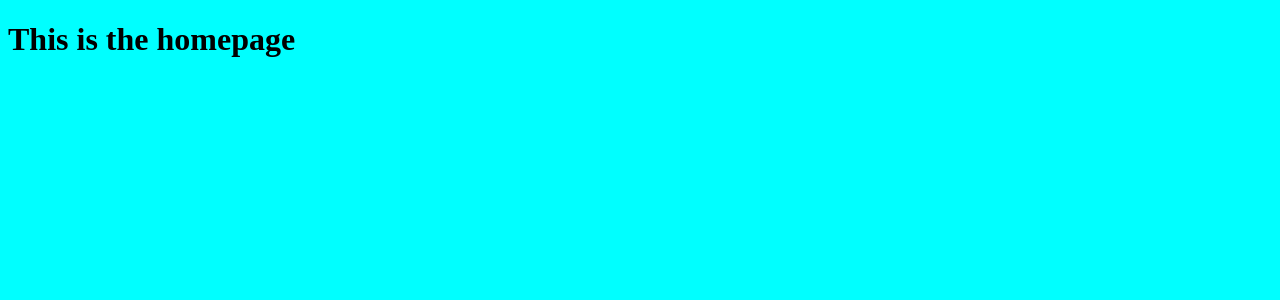
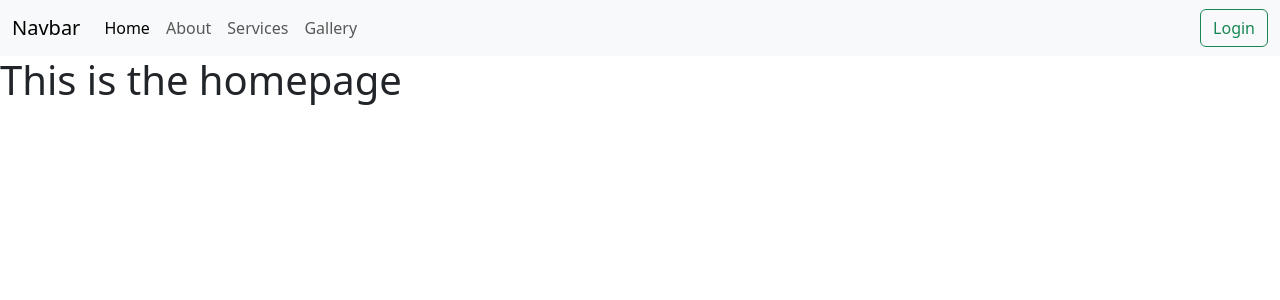
Before and after one commit to markh55/Dog-walker-Booking-PP3, a Django app: page / in a window 1280 px wide. Shown: the top 300 px of the page. Run offline with Django 4.2, Linux system fonts and the light colour scheme.

Commit message:
Added navbar to home.html

```diff
--- a/dogwalkerbooking/templates/home.html
+++ b/dogwalkerbooking/templates/home.html
@@ -6,9 +6,34 @@
   <meta charset="UTF-8" />
   <title>Home</title>
   <link rel="stylesheet" href="{% static 'css/styles.css' %}">
+  <link href="https://cdn.jsdelivr.net/npm/bootstrap@5.3.3/dist/css/bootstrap.min.css" rel="stylesheet">
 </head>
 
 <body>
+<div class="centered-navbar">
+    <nav class="navbar navbar-expand-lg bg-body-tertiary">
+        <div class="container-fluid">
+            <a class="navbar-brand" href="#">Navbar</a>
+            <button class="navbar-toggler" type="button" data-bs-toggle="collapse"
+                data-bs-target="#navbarSupportedContent" aria-controls="navbarSupportedContent"
+                aria-expanded="false" aria-label="Toggle navigation">
+                <span class="navbar-toggler-icon"></span>
+            </button>
+            <div class="collapse navbar-collapse" id="navbarSupportedContent">
+                <ul class="navbar-nav me-auto mb-2 mb-lg-0">
+                    <li class="nav-item"><a class="nav-link active" href="#">Home</a></li>
+                    <li class="nav-item"><a class="nav-link" href="#">About</a></li>
+                    <li class="nav-item"><a class="nav-link" href="#">Services</a></li>
+                    <li class="nav-item"><a class="nav-link" href="#">Gallery</a></li>
+                </ul>
+                <button class="btn btn-outline-success" type="button">Login</button>
+            </div>
+        </div>
+    </nav>
+</div>
+
+<script src="https://cdn.jsdelivr.net/npm/bootstrap@5.3.3/dist/js/bootstrap.bundle.min.js"></script>
+
   <h1>This is the homepage</h1>
 </body>
 </html>
```
